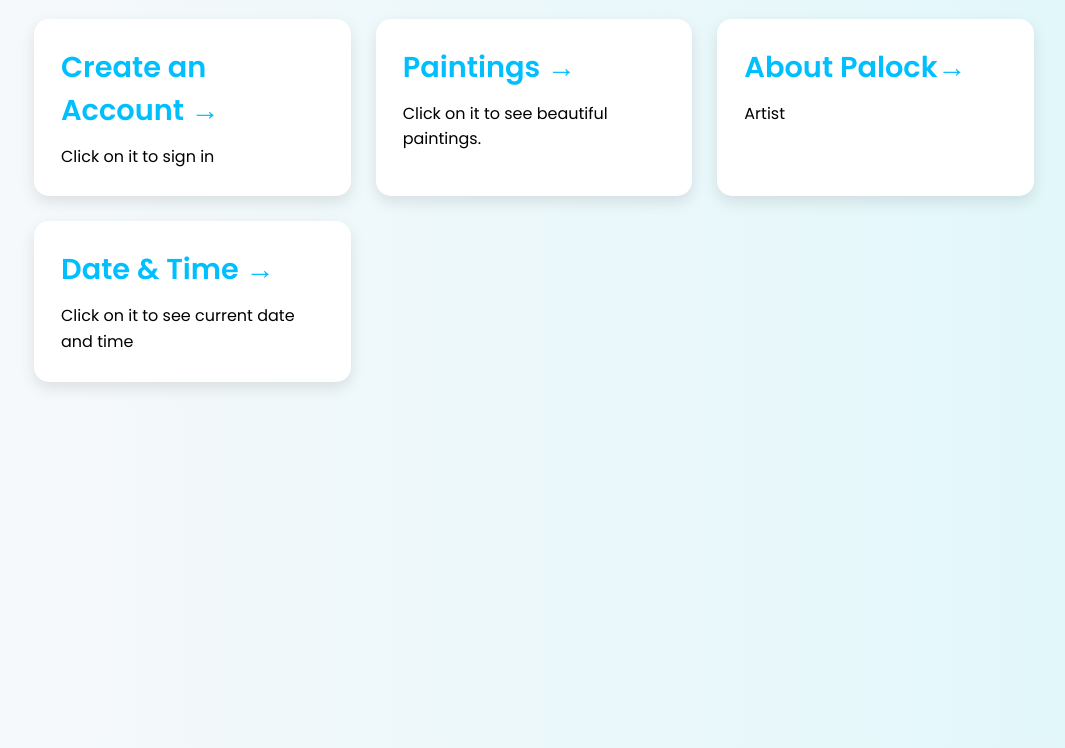
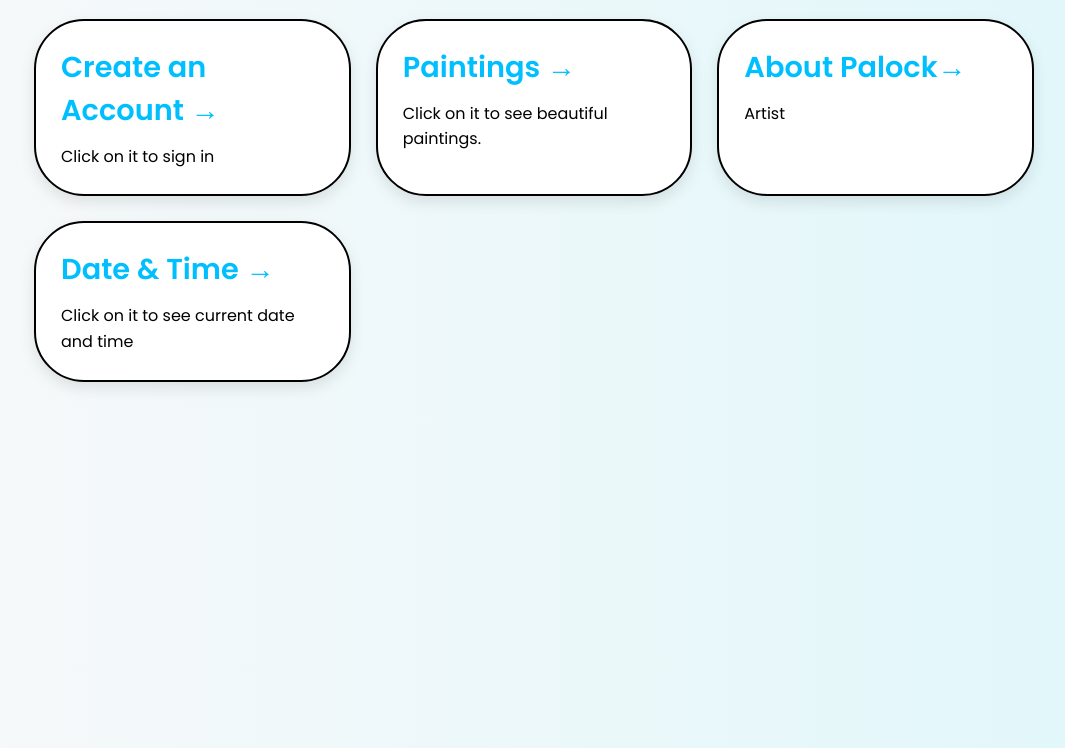
Before and after one commit to Nandan-w711/car, a plain HTML site: page index.html in a window 1280 px wide. Shown: the part 92-840 px from the top of the page, without its empty margins (106-1171 px from the left). Drawn offline with Linux system fonts and the light colour scheme.

Commit message:
Update index.html

```diff
--- a/index.html
+++ b/index.html
@@ -31,18 +31,18 @@
     .card {
       background: white;
       padding: 25px;
-      border-radius: 15px;
+      border-radius: 50px;
       text-decoration: none;
       color: #333;
       box-shadow: 0 6px 15px rgba(0, 0, 0, 0.1);
       transition: all 0.3s ease;
-      border: 2px solid transparent;
+      border: 2px solid black;
     }
 
     .card:hover {
       transform: translateY(-8px) scale(1.02);
       box-shadow: 0 10px 20px rgba(0, 0, 0, 0.2);
-      border-color: black;
+      border-color: cyan;
     }
 
     .card h2 {
```
